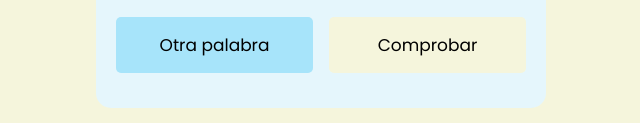
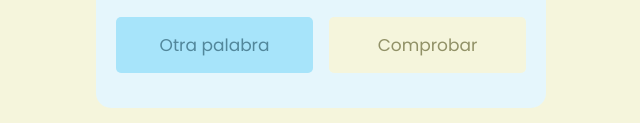
Before and after one commit to joseferal/guessing-game, a plain HTML site: page index.html in a window 1280 px wide. Shown: the part 534-657 px from the top of the page, without its empty margins (319-959 px from the left). Drawn offline with Linux system fonts and the light colour scheme.

Commit message:
Cambios en los botones

```diff
--- a/style.css
+++ b/style.css
@@ -81,9 +81,13 @@ body{
 .buttons .refresh-word{
 	background: #a7e4fa;
 	cursor: pointer;
+	text-decoration: none;
+	color: #52879b;
 }
 
 .buttons .check-word{
-	background: beige;
+	background: rgb(245, 245, 220);
 	cursor: pointer;
+	text-decoration: none;
+	color: rgb(145, 145, 103);
 }
```
